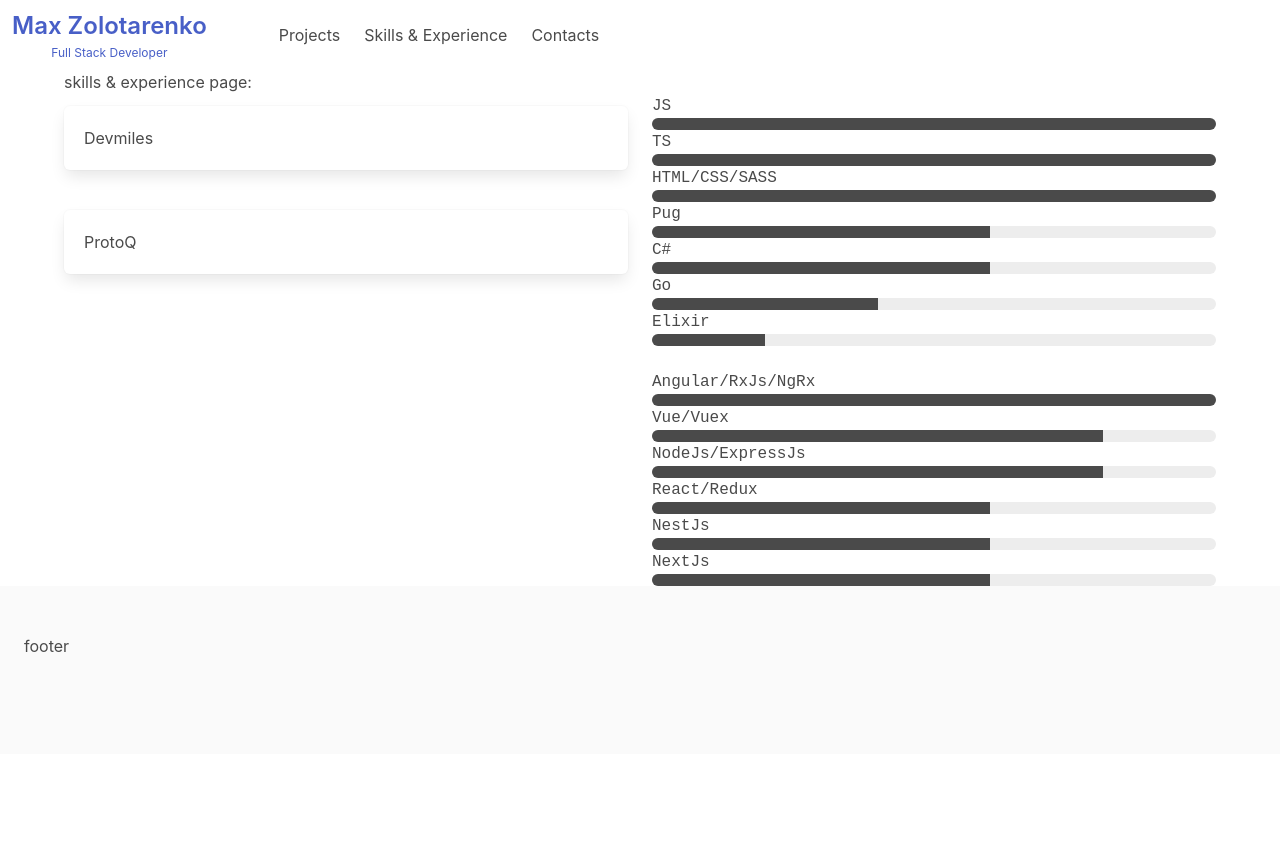
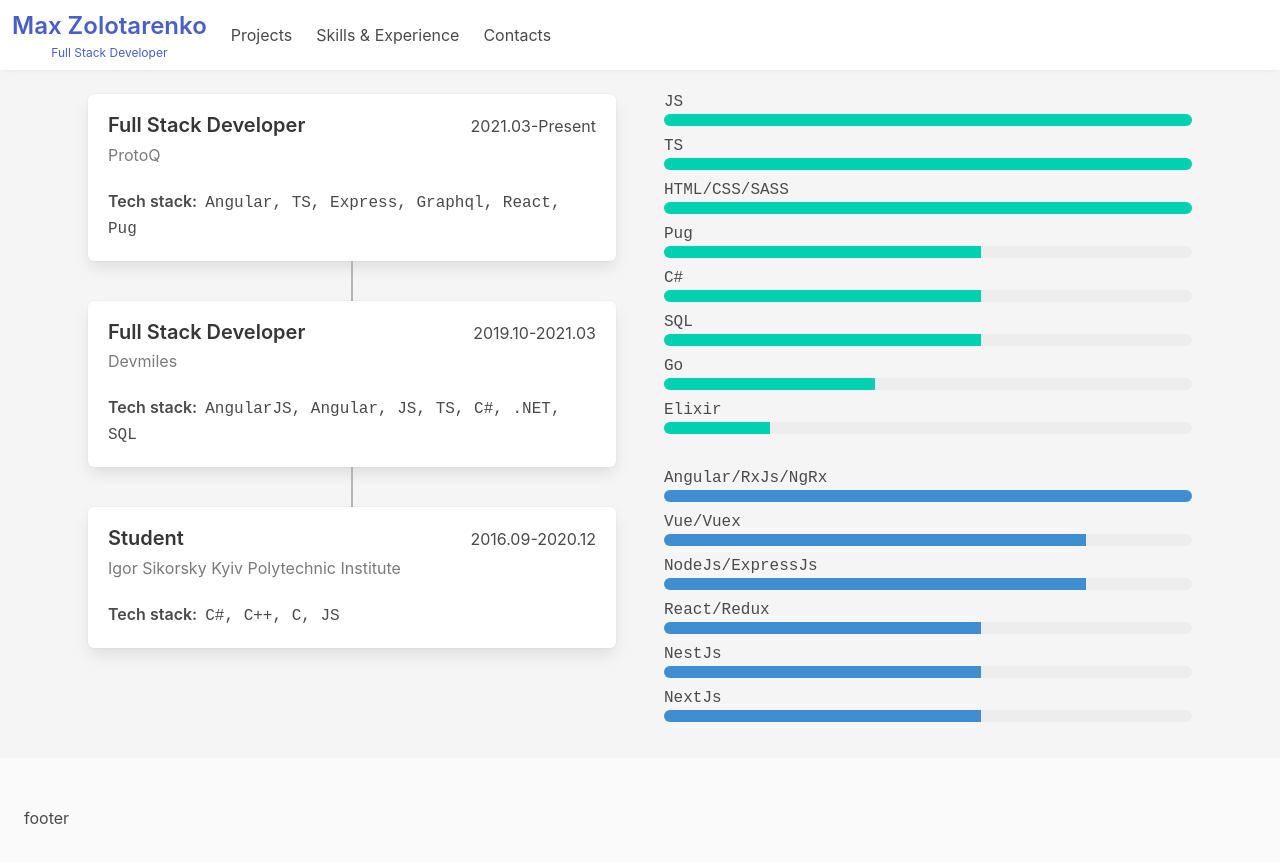
Before and after one commit to goldsami/portfolio, a Next.js app: page /experience in a window 1280 px wide. Shown: the top 862 px of the page. Before the commit the page ends 800 px from the top, so only its background shows below. Built offline with nearby package versions, Linux system fonts and the light colour scheme.

Commit message:
feat: skills & experience page finished

```diff
--- a/components/layout.tsx
+++ b/components/layout.tsx
@@ -4,7 +4,7 @@ export default function Layout({children}: any) {
   return (
     <>
 			<Navbar/>
-      <main className="container">{children}</main>
+      <main className="container block">{children}</main>
       <div className="footer">footer</div>
     </>
   )
--- a/components/navbar.tsx
+++ b/components/navbar.tsx
@@ -8,8 +8,8 @@ export default function Navbar() {
   const {name, position} = DataService.me()
 
   return (
-    <nav className="navbar" role="navigation" aria-label="main navigation">
-      <div className="navbar-brand mr-6">
+    <nav className="navbar is-fixed-top" role="navigation" aria-label="main navigation">
+      <div className="navbar-brand">
         <Link href="/">
           <a className="navbar-item is-flex is-flex-direction-column">
             <div className="is-size-4 has-text-weight-semibold">{name}</div>
--- a/package.json
+++ b/package.json
@@ -9,11 +9,13 @@
   },
   "dependencies": {
     "bulma": "^0.9.3",
+    "dateformat": "^5.0.3",
     "next": "12.0.3",
     "react": "17.0.2",
     "react-dom": "17.0.2"
   },
   "devDependencies": {
+    "@types/dateformat": "^5.0.0",
     "@types/node": "16.11.7",
     "@types/react": "17.0.34",
     "eslint": "7.32.0",
--- /dev/null
+++ b/pages/_document.tsx
@@ -0,0 +1,13 @@
+import { Html, Head, Main, NextScript } from 'next/document'
+
+export default function Document() {
+  return (
+    <Html style={{paddingTop: '70px'}}>
+      <Head />
+      <body>
+      <Main />
+      <NextScript />
+      </body>
+    </Html>
+  )
+}
--- a/pages/experience.tsx
+++ b/pages/experience.tsx
@@ -2,6 +2,7 @@ import Layout from "../components/layout";
 import {DataService} from "../services";
 import {ExperiencePositionModel} from "../types";
 import {SkillsModel} from "../types/SkillsModel";
+import dateFormat from "dateformat";
 
 interface ExperienceProps {
   experience: ExperiencePositionModel[]
@@ -9,31 +10,48 @@ interface ExperienceProps {
 }
 
 export default function Experience({experience, skills}: ExperienceProps) {
+  function format(date: string) {
+    if (date === 'Present') return date
+
+    return dateFormat(new Date(date), "yyyy.mm")
+  }
+
   return (
     <Layout>
-      skills & experience page: <br/>
-      <div className="columns">
+      <div className="columns m-0 is-variable is-6">
         <div className="column is-half ">
           <div className="my-0 columns is-multiline is-variable is-8">
             {experience?.map(x => (
-              <div className="column is-full mb-4" key={x.companyName}>
-                <div className="box">{x.companyName}</div>
+              <div className="column is-full mb-4 experience-block" key={x.companyName}>
+                <div className="box">
+                  <div className="block">
+                    <div className="is-flex is-justify-content-space-between">
+                      <div className="title is-5 mb-2">{x.position}</div>
+                      <div className="has-text-centered">{`${format(x.startDate)}-${format(x.endDate)}`}</div>
+                    </div>
+                    <div className="subtitle is-6 has-text-grey">{x.companyName}</div>
+                  </div>
+                  <div className="block">
+                    <span className="has-text-weight-semibold">Tech stack: &nbsp;</span>
+                    <span className="is-family-code">{x.techStack.join(', ')}</span>
+                  </div>
+                </div>
               </div>
             ))}
           </div>
         </div>
         <div className="column is-half">
-          {skills.languages.sort((a,b) => b.rate - a.rate).map(x => (
-            <div className="is-family-code" key={x.technologyName}>
+          {skills.languages.map(x => (
+            <div className="is-family-code mt-2" key={x.technologyName}>
               {x.technologyName}
-              <progress className="progress is-small" value={x.rate} max="5"></progress>
+              <progress className="progress is-small is-primary" value={x.rate} max="5"></progress>
             </div>
           ))}
           <br/>
-          {skills.frameworks.sort((a,b) => b.rate - a.rate).map(x => (
-            <div className="is-family-code" key={x.technologyName}>
+          {skills.frameworks.map(x => (
+            <div className="is-family-code mt-2" key={x.technologyName}>
               {x.technologyName}
-              <progress className="progress is-small" value={x.rate} max="5"></progress>
+              <progress className="progress is-small is-info" value={x.rate} max="5"></progress>
             </div>
           ))}
         </div>
--- a/public/data.json
+++ b/public/data.json
@@ -29,7 +29,8 @@
         "JS",
         "TS",
         "C#",
-        ".NET"
+        ".NET",
+        "SQL"
       ]
     },
     {
@@ -44,6 +45,18 @@
         "Graphql",
         "React",
         "Pug"
+      ]
+    },
+    {
+      "startDate": "2016-09-01",
+      "endDate": "2020-12-01",
+      "companyName": "Igor Sikorsky Kyiv Polytechnic Institute",
+      "position": "Student",
+      "techStack": [
+        "C#",
+        "C++",
+        "C",
+        "JS"
       ]
     }
   ],
@@ -76,6 +89,10 @@
       {
         "technologyName": "Elixir",
         "rate": 1
+      },
+      {
+        "technologyName": "SQL",
+        "rate": 3
       }
     ],
     "frameworks": [
--- a/services/data.ts
+++ b/services/data.ts
@@ -24,10 +24,14 @@ export class DataService {
   }
 
   static experience(): ExperiencePositionModel[] {
-    return data?.experience
+    // @ts-ignore
+    return data?.experience.sort((a,b) => new Date(b.startDate) - new Date(a.startDate))
   }
 
   static skills(): SkillsModel {
-    return data?.skills
+    return {
+      languages: data?.skills.languages.sort((a,b) => b.rate - a.rate),
+      frameworks: data?.skills.frameworks.sort((a,b) => b.rate - a.rate),
+    }
   }
 }
--- a/styles/globals.scss
+++ b/styles/globals.scss
@@ -6,7 +6,35 @@ body {
   padding: 0;
   margin: 0;
   font-family: -apple-system, BlinkMacSystemFont, Segoe UI, Roboto, Oxygen,
-    Ubuntu, Cantarell, Fira Sans, Droid Sans, Helvetica Neue, sans-serif;
+  Ubuntu, Cantarell, Fira Sans, Droid Sans, Helvetica Neue, sans-serif;
+  background-color: $light;
+}
+
+.navbar {
+  box-shadow: 0 0 8px -6px;
+}
+
+.experience-block {
+  .box {
+    position: relative;
+
+    &:after {
+      $line-height: 3rem;
+
+      content: "";
+      position: absolute;
+      left: calc(50% - 1px);
+      bottom: -$line-height;
+      height: $line-height;
+      border-left: 2px solid $grey-light;
+    }
+  }
+
+  &:last-child {
+    .box:after {
+      content: none;
+    }
+  }
 }
 
 a {
```
Also changed, not shown: 1 other file (tests, documents, lock files or other folders).
